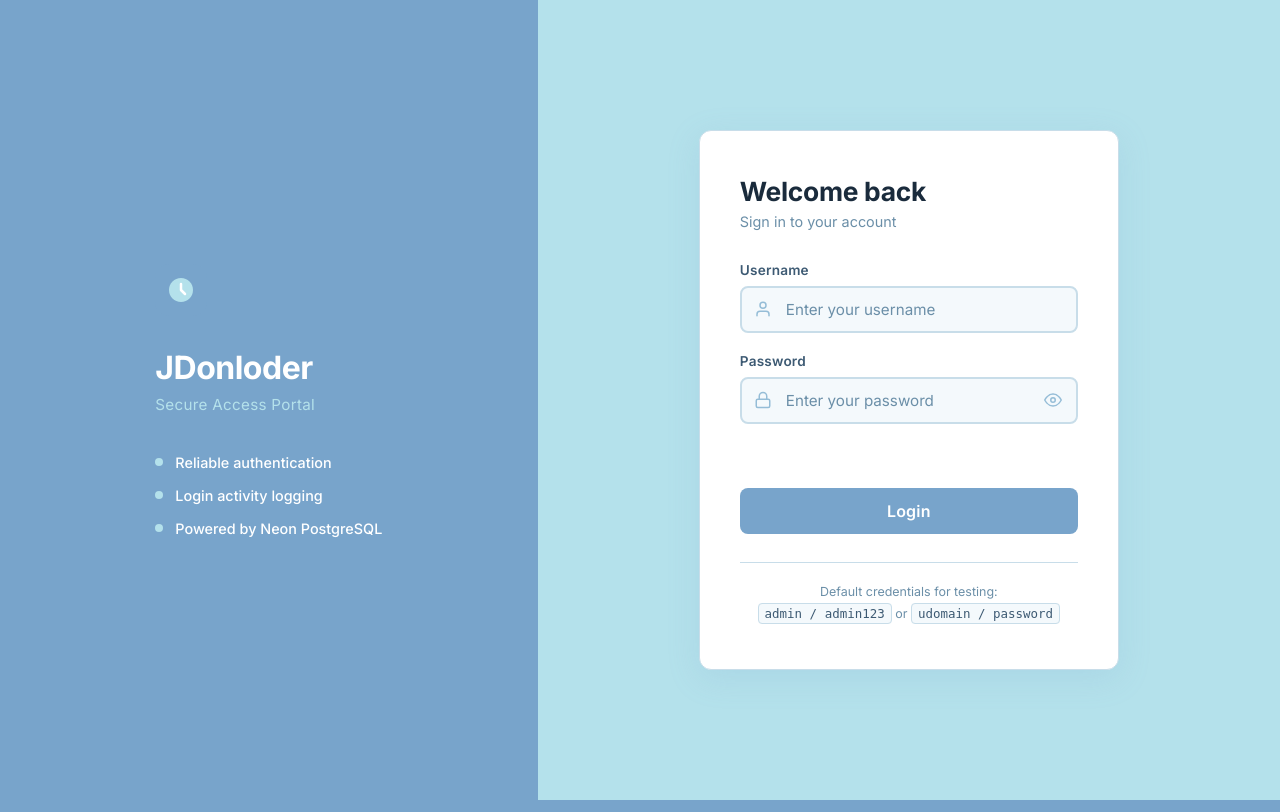
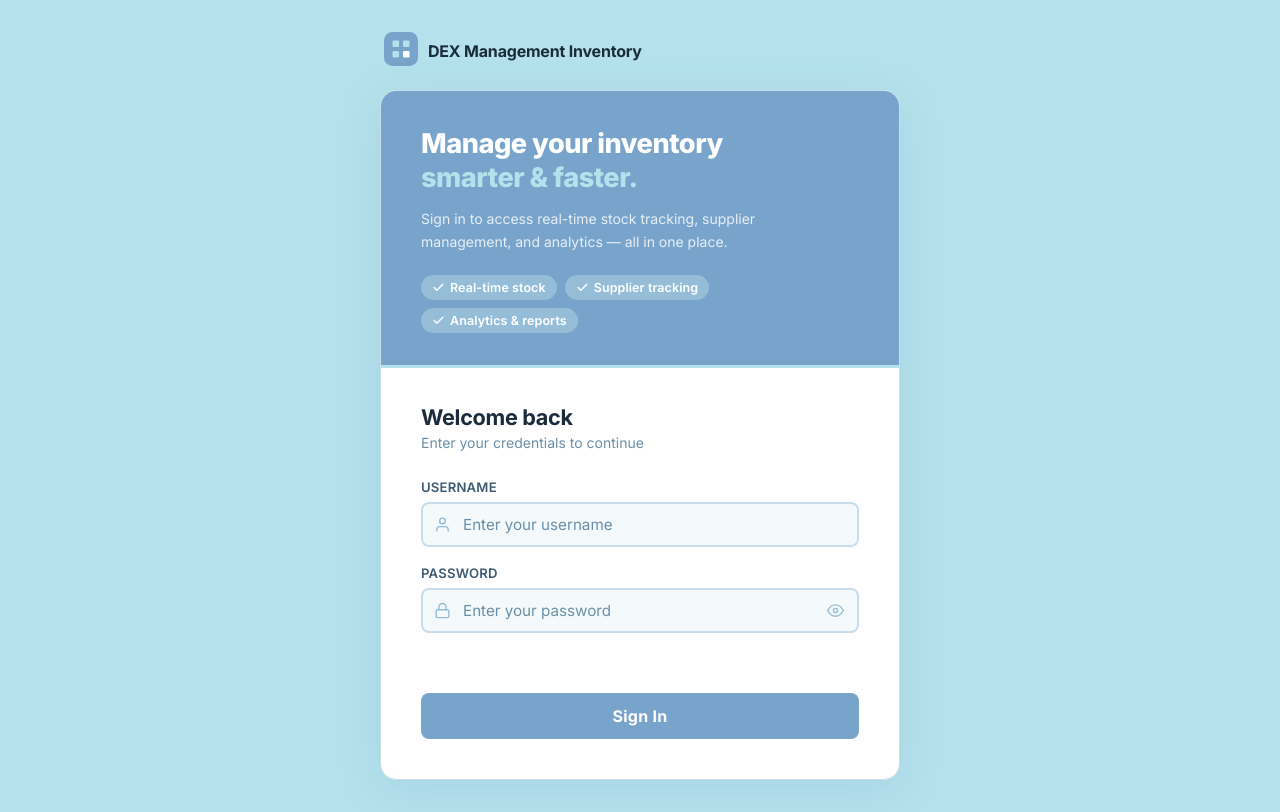
Before and after one commit to xpinz/mini_simple_login, a PHP site: page / in a window 1280 px wide. Run offline with PHP 8.4, Linux system fonts and the light colour scheme.

Commit message:
feat: rebrand to DEX Management Inventory, auto-register new users, remove test footer

```diff
--- a/public/index.html
+++ b/public/index.html
@@ -3,58 +3,61 @@
 <head>
   <meta charset="UTF-8" />
   <meta name="viewport" content="width=device-width, initial-scale=1.0" />
-  <meta name="description" content="Secure login portal for JDonloder – enter your username and password to access the system." />
-  <title>Login – JDonloder</title>
+  <meta name="description" content="DEX Management Inventory – sign in to manage your inventory efficiently." />
+  <title>Login – DEX Management Inventory</title>
   <link rel="preconnect" href="https://fonts.googleapis.com" />
   <link rel="preconnect" href="https://fonts.gstatic.com" crossorigin />
-  <link href="https://fonts.googleapis.com/css2?family=Inter:wght@400;500;600;700&display=swap" rel="stylesheet" />
+  <link href="https://fonts.googleapis.com/css2?family=Inter:wght@400;500;600;700;800&display=swap" rel="stylesheet" />
   <link rel="stylesheet" href="style.css" />
 </head>
 <body>
   <div class="page-wrapper">
 
-    <!-- Left panel: branding -->
-    <aside class="brand-panel" aria-hidden="true">
-      <div class="brand-inner">
-        <div class="brand-logo">
-          <svg width="52" height="52" viewBox="0 0 52 52" fill="none" xmlns="http://www.w3.org/2000/svg" aria-hidden="true">
-            <rect width="52" height="52" rx="14" fill="#78A4CB"/>
-            <path d="M14 26C14 19.373 19.373 14 26 14C32.627 14 38 19.373 38 26C38 32.627 32.627 38 26 38C19.373 38 14 32.627 14 26Z" fill="#B4E1EB"/>
-            <path d="M26 20V26L30 30" stroke="#FFFFFF" stroke-width="2.5" stroke-linecap="round" stroke-linejoin="round"/>
+    <main class="form-panel">
+
+      <!-- Top brand bar -->
+      <div class="top-brand">
+        <div class="top-logo" aria-hidden="true">
+          <svg width="34" height="34" viewBox="0 0 52 52" fill="none" xmlns="http://www.w3.org/2000/svg">
+            <rect width="52" height="52" rx="13" fill="#78A4CB"/>
+            <rect x="13" y="13" width="10" height="10" rx="2" fill="#B4E1EB"/>
+            <rect x="29" y="13" width="10" height="10" rx="2" fill="#B4E1EB"/>
+            <rect x="13" y="29" width="10" height="10" rx="2" fill="#B4E1EB"/>
+            <rect x="29" y="29" width="10" height="10" rx="2" fill="#FFFFFF"/>
           </svg>
         </div>
-        <h1 class="brand-name">JDonloder</h1>
-        <p class="brand-tagline">Secure Access Portal</p>
-        <ul class="brand-features" aria-label="Features">
-          <li>
-            <span class="feature-dot"></span>
-            Reliable authentication
-          </li>
-          <li>
-            <span class="feature-dot"></span>
-            Login activity logging
-          </li>
-          <li>
-            <span class="feature-dot"></span>
-            Powered by Neon PostgreSQL
-          </li>
-        </ul>
+        <span class="top-brand-name">DEX Management Inventory</span>
       </div>
-    </aside>
 
-    <!-- Right panel: login form -->
-    <main class="form-panel">
       <div class="form-card">
+
+        <!-- CTA hero section -->
+        <div class="cta-block">
+          <h1 class="cta-title">Manage your inventory<br /><span class="cta-accent">smarter & faster.</span></h1>
+          <p class="cta-sub">Sign in to access real-time stock tracking, supplier management, and analytics — all in one place.</p>
+          <div class="cta-badges">
+            <span class="badge">
+              <svg width="13" height="13" viewBox="0 0 24 24" fill="none" stroke="currentColor" stroke-width="2.5" stroke-linecap="round" stroke-linejoin="round" aria-hidden="true"><polyline points="20 6 9 17 4 12"/></svg>
+              Real-time stock
+            </span>
+            <span class="badge">
+              <svg width="13" height="13" viewBox="0 0 24 24" fill="none" stroke="currentColor" stroke-width="2.5" stroke-linecap="round" stroke-linejoin="round" aria-hidden="true"><polyline points="20 6 9 17 4 12"/></svg>
+              Supplier tracking
+            </span>
+            <span class="badge">
+              <svg width="13" height="13" viewBox="0 0 24 24" fill="none" stroke="currentColor" stroke-width="2.5" stroke-linecap="round" stroke-linejoin="round" aria-hidden="true"><polyline points="20 6 9 17 4 12"/></svg>
+              Analytics & reports
+            </span>
+          </div>
+        </div>
+
+        <div class="divider"></div>
+
+        <!-- Login form -->
+        <div class="form-section">
           <header class="form-header">
-          <div class="form-logo-mobile" aria-hidden="true">
-            <svg width="38" height="38" viewBox="0 0 52 52" fill="none" xmlns="http://www.w3.org/2000/svg">
-              <rect width="52" height="52" rx="14" fill="#78A4CB"/>
-              <path d="M14 26C14 19.373 19.373 14 26 14C32.627 14 38 19.373 38 26C38 32.627 32.627 38 26 38C19.373 38 14 32.627 14 26Z" fill="#B4E1EB"/>
-              <path d="M26 20V26L30 30" stroke="#FFFFFF" stroke-width="2.5" stroke-linecap="round" stroke-linejoin="round"/>
-            </svg>
-          </div>
             <h2 class="form-title">Welcome back</h2>
-          <p class="form-subtitle">Sign in to your account</p>
+            <p class="form-subtitle">Enter your credentials to continue</p>
           </header>
 
           <form id="loginForm" novalidate autocomplete="off">
@@ -62,7 +65,7 @@
               <label for="username" class="field-label">Username</label>
               <div class="input-wrapper">
                 <span class="input-icon" aria-hidden="true">
-                <svg width="18" height="18" viewBox="0 0 24 24" fill="none" stroke="currentColor" stroke-width="2" stroke-linecap="round" stroke-linejoin="round">
+                  <svg width="17" height="17" viewBox="0 0 24 24" fill="none" stroke="currentColor" stroke-width="2" stroke-linecap="round" stroke-linejoin="round">
                     <path d="M20 21v-2a4 4 0 0 0-4-4H8a4 4 0 0 0-4 4v2"/>
                     <circle cx="12" cy="7" r="4"/>
                   </svg>
@@ -83,7 +86,7 @@
               <label for="password" class="field-label">Password</label>
               <div class="input-wrapper">
                 <span class="input-icon" aria-hidden="true">
-                <svg width="18" height="18" viewBox="0 0 24 24" fill="none" stroke="currentColor" stroke-width="2" stroke-linecap="round" stroke-linejoin="round">
+                  <svg width="17" height="17" viewBox="0 0 24 24" fill="none" stroke="currentColor" stroke-width="2" stroke-linecap="round" stroke-linejoin="round">
                     <rect x="3" y="11" width="18" height="11" rx="2" ry="2"/>
                     <path d="M7 11V7a5 5 0 0 1 10 0v4"/>
                   </svg>
@@ -98,7 +101,7 @@
                   required
                 />
                 <button type="button" id="togglePassword" class="toggle-pass" aria-label="Toggle password visibility">
-                <svg id="eyeIcon" width="18" height="18" viewBox="0 0 24 24" fill="none" stroke="currentColor" stroke-width="2" stroke-linecap="round" stroke-linejoin="round">
+                  <svg id="eyeIcon" width="17" height="17" viewBox="0 0 24 24" fill="none" stroke="currentColor" stroke-width="2" stroke-linecap="round" stroke-linejoin="round">
                     <path d="M1 12s4-8 11-8 11 8 11 8-4 8-11 8-11-8-11-8z"/>
                     <circle cx="12" cy="12" r="3"/>
                   </svg>
@@ -110,14 +113,12 @@
             <div id="statusMsg" class="status-msg" role="alert" aria-live="polite"></div>
 
             <button type="submit" id="loginBtn" class="btn-login">
-            <span id="btnText">Login</span>
+              <span id="btnText">Sign In</span>
               <span id="btnSpinner" class="spinner hidden" aria-hidden="true"></span>
             </button>
           </form>
+        </div>
 
-        <footer class="form-footer">
-          <p class="footer-note">Default credentials for testing:<br /><code>admin / admin123</code> or <code>udomain / password</code></p>
-        </footer>
       </div>
     </main>
 
--- a/public/style.css
+++ b/public/style.css
@@ -1,5 +1,5 @@
 /* ═══════════════════════════════════════════════
-   style.css – JDonloder Login Page
+   style.css – DEX Management Inventory Login
    Palette (solid only, no gradients):
      #78A4CB  → primary  (steel blue)
      #95BDD7  → secondary (sky blue)
@@ -22,13 +22,13 @@
   --text-mid:   #3D5A73;
   --text-light: #6B8FA8;
   --border:     #C8DDE9;
-  --error-odd:  #000000;   /* black – odd attempts  */
-  --error-even: #CC1111;   /* red  – even attempts  */
+  --error-odd:  #000000;
+  --error-even: #CC1111;
   --success:    #1A7A45;
   --input-bg:   #F4F9FC;
   --card-bg:    #FFFFFF;
-  --shadow:     rgba(120, 164, 203, 0.18);
-  --radius:     12px;
+  --shadow:     rgba(120, 164, 203, 0.20);
+  --radius:     16px;
   --radius-sm:  8px;
   --font:       'Inter', system-ui, sans-serif;
   --transition: 0.22s ease;
@@ -44,120 +44,137 @@ html, body {
 
 /* ── Page Layout ── */
 .page-wrapper {
-  display: flex;
   min-height: 100vh;
-}
-
-/* ── Left Brand Panel ── */
-.brand-panel {
-  flex: 0 0 42%;
-  background-color: var(--primary);
   display: flex;
   align-items: center;
   justify-content: center;
-  padding: 48px 40px;
+  padding: 32px 16px;
+  background-color: var(--accent);
 }
 
-.brand-inner {
-  max-width: 320px;
+/* ── Form Panel ── */
+.form-panel {
+  width: 100%;
+  max-width: 520px;
+  display: flex;
+  flex-direction: column;
+  gap: 0;
 }
 
-.brand-logo {
-  margin-bottom: 28px;
+/* ── Top Brand Bar ── */
+.top-brand {
+  display: flex;
+  align-items: center;
+  gap: 10px;
+  margin-bottom: 20px;
+  padding: 0 4px;
 }
 
-.brand-name {
-  font-size: 2rem;
+.top-brand-name {
+  font-size: 1rem;
   font-weight: 700;
-  color: var(--white);
-  letter-spacing: -0.5px;
-  margin-bottom: 8px;
+  color: var(--text-dark);
+  letter-spacing: -0.2px;
 }
 
-.brand-tagline {
-  font-size: 0.95rem;
-  font-weight: 400;
-  color: var(--accent);
-  margin-bottom: 40px;
-  letter-spacing: 0.3px;
+/* ── Card ── */
+.form-card {
+  background-color: var(--card-bg);
+  border-radius: var(--radius);
+  box-shadow: 0 10px 40px var(--shadow);
+  border: 1px solid var(--border);
+  overflow: hidden;
 }
 
-.brand-features {
-  list-style: none;
-  display: flex;
-  flex-direction: column;
-  gap: 16px;
+/* ── CTA Block ── */
+.cta-block {
+  background-color: var(--primary);
+  padding: 36px 40px 32px;
 }
 
-.brand-features li {
-  display: flex;
-  align-items: center;
-  gap: 12px;
-  font-size: 0.9rem;
+.cta-title {
+  font-size: 1.7rem;
+  font-weight: 800;
   color: var(--white);
-  font-weight: 500;
+  line-height: 1.25;
+  letter-spacing: -0.5px;
+  margin-bottom: 12px;
 }
 
-.feature-dot {
-  width: 8px;
-  height: 8px;
-  border-radius: 50%;
-  background-color: var(--accent);
+.cta-accent {
+  color: var(--accent);
+}
+
+.cta-sub {
+  font-size: 0.875rem;
+  color: rgba(255,255,255,0.82);
+  line-height: 1.65;
+  margin-bottom: 22px;
+  max-width: 380px;
+}
+
+.cta-badges {
+  display: flex;
+  flex-wrap: wrap;
+  gap: 8px;
+}
+
+.badge {
+  display: inline-flex;
+  align-items: center;
+  gap: 5px;
+  background-color: var(--secondary);
+  color: var(--white);
+  font-size: 0.78rem;
+  font-weight: 600;
+  padding: 5px 11px;
+  border-radius: 999px;
+  letter-spacing: 0.1px;
+}
+
+.badge svg {
   flex-shrink: 0;
 }
 
-/* ── Right Form Panel ── */
-.form-panel {
-  flex: 1;
+/* ── Divider ── */
+.divider {
+  height: 3px;
   background-color: var(--accent);
-  display: flex;
-  align-items: center;
-  justify-content: center;
-  padding: 40px 24px;
 }
 
-.form-card {
-  background-color: var(--card-bg);
-  border-radius: var(--radius);
-  box-shadow: 0 8px 32px var(--shadow);
-  padding: 44px 40px;
-  width: 100%;
-  max-width: 420px;
-  border: 1px solid var(--border);
+/* ── Form Section ── */
+.form-section {
+  padding: 36px 40px 40px;
 }
 
 /* ── Form Header ── */
-.form-logo-mobile {
-  display: none;
-  margin-bottom: 16px;
-}
-
 .form-title {
-  font-size: 1.65rem;
+  font-size: 1.35rem;
   font-weight: 700;
   color: var(--text-dark);
-  margin-bottom: 6px;
+  margin-bottom: 4px;
   letter-spacing: -0.3px;
 }
 
 .form-subtitle {
-  font-size: 0.9rem;
+  font-size: 0.875rem;
   color: var(--text-light);
-  margin-bottom: 32px;
+  margin-bottom: 28px;
 }
 
 /* ── Field Groups ── */
 .field-group {
-  margin-bottom: 20px;
+  margin-bottom: 18px;
 }
 
 .field-label {
   display: block;
-  font-size: 0.85rem;
+  font-size: 0.82rem;
   font-weight: 600;
   color: var(--text-mid);
-  margin-bottom: 8px;
+  margin-bottom: 7px;
   letter-spacing: 0.2px;
+  text-transform: uppercase;
 }
 
 .input-wrapper {
@@ -168,7 +185,7 @@ html, body {
 
 .input-icon {
   position: absolute;
-  left: 14px;
+  left: 13px;
   color: var(--secondary);
   display: flex;
   align-items: center;
@@ -178,7 +195,7 @@ html, body {
 
 .field-input {
   width: 100%;
-  padding: 12px 44px 12px 44px;
+  padding: 11px 42px 11px 40px;
   font-family: var(--font);
   font-size: 0.95rem;
   color: var(--text-dark);
@@ -198,7 +215,6 @@ html, body {
   background-color: var(--white);
 }
 
-.field-input:focus + .input-icon,
 .input-wrapper:focus-within .input-icon {
   color: var(--primary);
 }
@@ -206,7 +222,7 @@ html, body {
 /* Toggle password button */
 .toggle-pass {
   position: absolute;
-  right: 12px;
+  right: 11px;
   background: none;
   border: none;
   cursor: pointer;
@@ -226,9 +242,9 @@ html, body {
 .status-msg {
   min-height: 20px;
   font-size: 0.875rem;
-  font-weight: 500;
+  font-weight: 600;
   text-align: center;
-  margin-bottom: 20px;
+  margin-bottom: 18px;
   padding: 10px 14px;
   border-radius: var(--radius-sm);
   border: 2px solid transparent;
@@ -266,7 +282,7 @@ html, body {
   padding: 13px 24px;
   font-family: var(--font);
   font-size: 1rem;
-  font-weight: 600;
+  font-weight: 700;
   color: var(--white);
   background-color: var(--primary);
   border: none;
@@ -277,13 +293,13 @@ html, body {
   justify-content: center;
   gap: 10px;
   transition: background-color var(--transition), transform var(--transition), box-shadow var(--transition);
-  letter-spacing: 0.2px;
+  letter-spacing: 0.3px;
 }
 
 .btn-login:hover {
   background-color: var(--secondary);
   transform: translateY(-1px);
-  box-shadow: 0 4px 14px var(--shadow);
+  box-shadow: 0 5px 16px var(--shadow);
 }
 
 .btn-login:active {
@@ -297,79 +313,50 @@ html, body {
   cursor: not-allowed;
   transform: none;
   box-shadow: none;
-  opacity: 0.75;
+  opacity: 0.72;
 }
 
 /* ── Spinner ── */
 .spinner {
   width: 18px;
   height: 18px;
-  border: 2.5px solid rgba(255,255,255,0.4);
+  border: 2.5px solid rgba(255,255,255,0.38);
   border-top-color: #FFFFFF;
   border-radius: 50%;
   animation: spin 0.7s linear infinite;
 }
 
-.hidden {
-  display: none;
-}
+.hidden { display: none; }
 
 @keyframes spin {
   to { transform: rotate(360deg); }
 }
 
-/* ── Form Footer ── */
-.form-footer {
-  margin-top: 28px;
-  border-top: 1px solid var(--border);
-  padding-top: 18px;
-  text-align: center;
-}
-
-.footer-note {
-  font-size: 0.78rem;
-  color: var(--text-light);
-  line-height: 1.8;
-}
-
-.footer-note code {
-  background-color: var(--input-bg);
-  color: var(--text-mid);
-  padding: 2px 6px;
-  border-radius: 4px;
-  font-size: 0.78rem;
-  border: 1px solid var(--border);
-}
-
 /* ── Responsive ── */
-@media (max-width: 768px) {
-  .brand-panel {
-    display: none;
+@media (max-width: 540px) {
+  .page-wrapper {
+    padding: 20px 12px;
+    align-items: flex-start;
   }
 
-  .form-logo-mobile {
-    display: flex;
+  .cta-block {
+    padding: 28px 24px 24px;
   }
 
-  .form-card {
-    padding: 36px 24px;
-    box-shadow: none;
-    border: none;
-    background-color: var(--white);
+  .cta-title {
+    font-size: 1.35rem;
   }
 
-  .form-panel {
-    align-items: flex-start;
-    padding: 32px 16px;
+  .form-section {
+    padding: 28px 24px 32px;
   }
 
-  .page-wrapper {
-    background-color: var(--accent);
+  .cta-badges {
+    gap: 6px;
   }
 }
 
-@media (max-width: 400px) {
-  .form-card {
-    padding: 28px 16px;
-  }
+@media (max-width: 380px) {
+  .cta-block { padding: 22px 18px 20px; }
+  .form-section { padding: 22px 18px 26px; }
 }
```
Also changed, not shown: public/welcome.html (+108 -44 lines), routes/auth.js (+50 -12 lines). Lines whose indentation alone changed are shown as unchanged.
